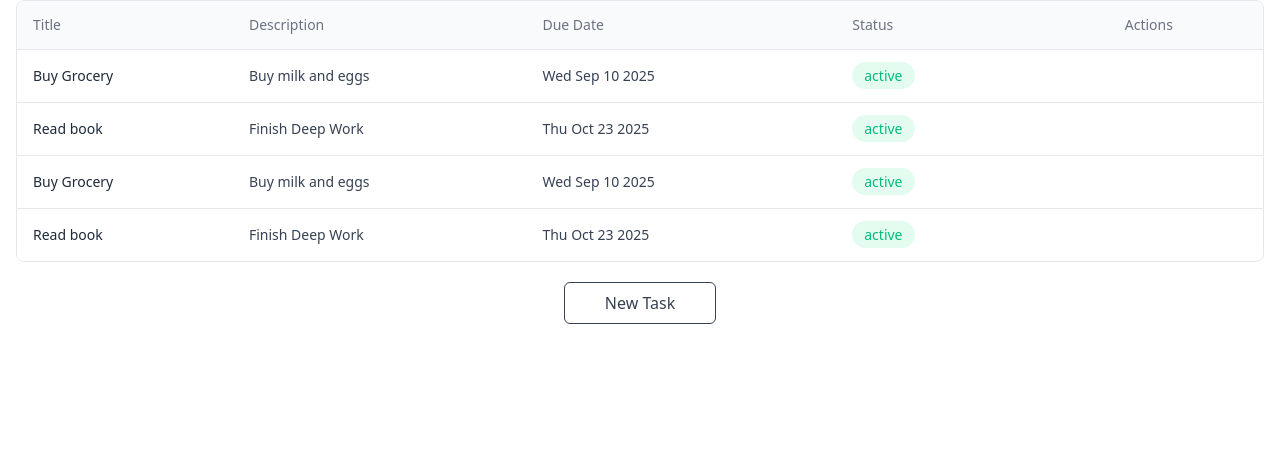
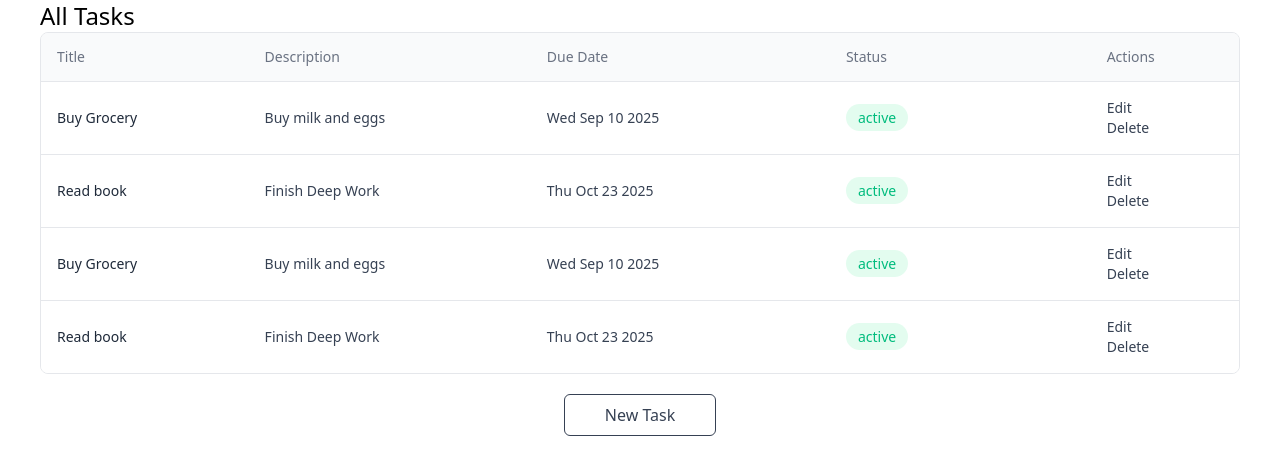
Before and after one commit to muhammad-ali-khalid/momentum, a Nuxt app in the folder frontend/: page /tasks in a window 1280 px wide. Shown: the top 474 px of the page. Built offline with nearby package versions, Linux system fonts and the light colour scheme.

Commit message:
update TheTask.vue component

```diff
--- a/frontend/components/molecule/TheTask.vue
+++ b/frontend/components/molecule/TheTask.vue
@@ -40,5 +40,19 @@ const props = defineProps<{ task: Task }>();
         {{ props.task.status }}
       </div>
     </td>
+    <td class="px-4 py-4 text-sm whitespace-nowrap">
+      <div class="flex flex-col">
+        <NuxtLink
+          :to="`/tasks/${task.id}/edit`"
+          class="text-gray-700 dark:text-gray-200"
+          >Edit</NuxtLink
+        >
+        <NuxtLink
+          :to="`/tasks/${task.id}/delete`"
+          class="text-gray-700 dark:text-gray-200"
+          >Delete</NuxtLink
+        >
+      </div>
+    </td>
   </tr>
 </template>
--- a/frontend/components/organism/CreateTask.vue
+++ /dev/null
@@ -1,3 +0,0 @@
-<template>
-  <h1>Hello I'm CreateTask component</h1>
-</template>
--- a/frontend/components/organism/TaskTable.vue
+++ /dev/null
@@ -1,3 +0,0 @@
-<template>
-  <h1>Hello I'm OrganismTaskTable component</h1>
-</template>
--- /dev/null
+++ b/frontend/pages/tasks/[id]/edit.vue
@@ -0,0 +1,3 @@
+<template>
+    Hello I am editor
+</template>
--- a/frontend/pages/tasks/index.vue
+++ b/frontend/pages/tasks/index.vue
@@ -41,7 +41,8 @@ const tasks: Array<Task> = [
 
 <template>
   <div class="h-screen w-screen dark:bg-gray-900">
-    <section class="container px-4 mx-auto">
+    <section class="container px-10 mx-auto">
+      <p class="text-2xl">All Tasks</p>
       <div class="flex flex-col">
         <div class="-mx-4 -my-2 overflow-x-auto sm:-mx-6 lg:-mx-8">
           <div
@@ -109,9 +110,9 @@ const tasks: Array<Task> = [
 
     <div class="flex justify-center mt-5">
       <NuxtLink
+        to="/tasks/new"
         class="px-10 py-2 text-md text-gray-700 transition-colors duration-200 bg-white border rounded-md gap-x-2 hover:bg-gray-100 hover:cursor-pointer dark:bg-gray-900 dark:text-gray-200 dark:border-gray-700 dark:hover:bg-gray-800"
-        to="/login"
-        >
+      >
         New Task
       </NuxtLink>
     </div>
```
